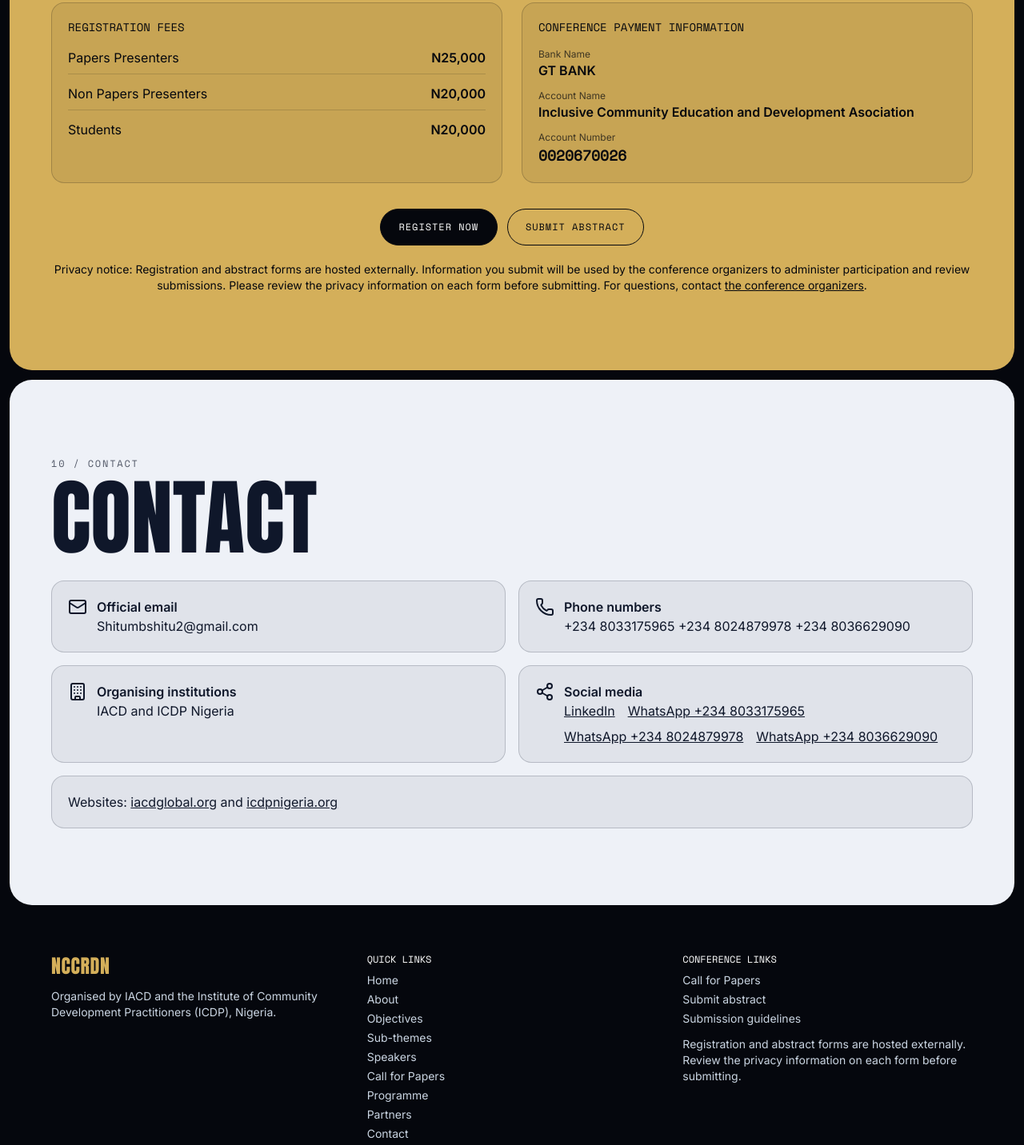
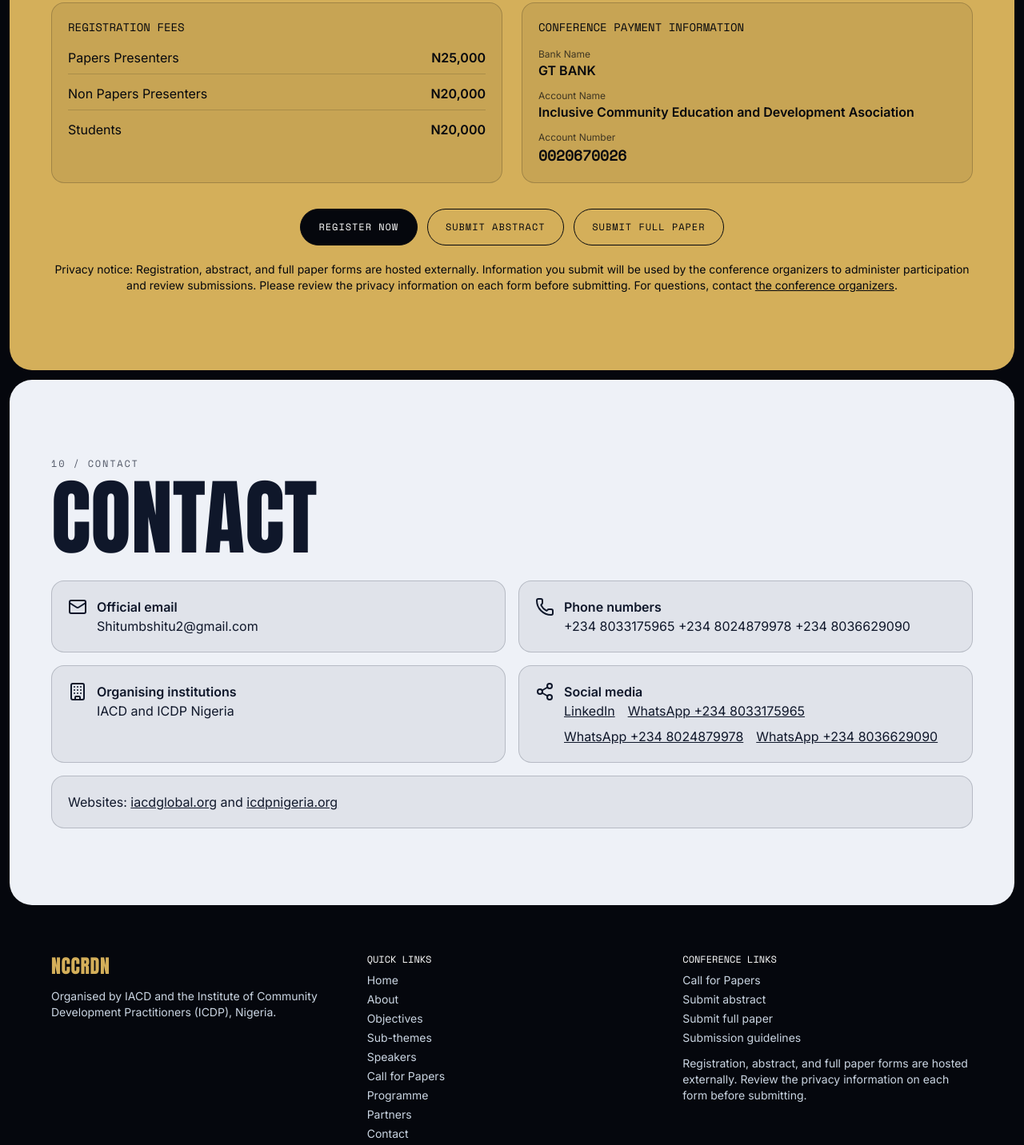
Before and after one commit to abba360/NCCRDN, a website built with Vite: page index.html in a window 1280 px wide. Shown: the part 8228-9660 px from the top of the page at 80% size. Built offline with nearby package versions, Linux system fonts and the light colour scheme.

Commit message:
Show full paper submission button
Co-authored-by: Copilot <223556219+Copilot@users.noreply.github.com>

```diff
--- a/index.html
+++ b/index.html
@@ -150,8 +150,8 @@
   <div class="mt-8 flex flex-wrap justify-center gap-3">
     <a data-link="register" target="_blank" rel="noopener" class="btn !bg-ink !text-white !border-ink">Register Now</a>
     <a data-link="abstract" target="_blank" rel="noopener" class="btn-o">Submit Abstract</a>
-    <!-- <a data-link="paper" target="_blank" rel="noopener" class="btn-o">Submit Full Paper</a></div> -->
-    <p class="w-full mt-2 text-sm">Privacy notice: Registration and abstract forms are hosted externally. Information you submit will be used by the conference organizers to administer participation and review submissions. Please review the privacy information on each form before submitting. For questions, contact <a class="underline" href="mailto:Shitumbshitu2@gmail.com">the conference organizers</a>.</p>
+    <a data-link="paper" target="_blank" rel="noopener" class="btn-o">Submit Full Paper</a>
+    <p class="w-full mt-2 text-sm">Privacy notice: Registration, abstract, and full paper forms are hosted externally. Information you submit will be used by the conference organizers to administer participation and review submissions. Please review the privacy information on each form before submitting. For questions, contact <a class="underline" href="mailto:Shitumbshitu2@gmail.com">the conference organizers</a>.</p>
 </div></section>
 
 <section id="contact" class="panel light"><div class="wrap">
@@ -167,8 +167,9 @@
     <div><h3 class="text-white font-mono uppercase text-xs mb-2">Conference links</h3><ul class="space-y-1">
       <li><a data-link="register" class="hover:text-gold" target="_blank" rel="noopener">Call for Papers</a></li>
       <li><a data-link="abstract" class="hover:text-gold" target="_blank" rel="noopener">Submit abstract</a></li>
+      <li><a data-link="paper" class="hover:text-gold" target="_blank" rel="noopener">Submit full paper</a></li>
       <li><a data-link="guidelines" download class="hover:text-gold">Submission guidelines</a></li></ul>
-      <p class="mt-3">Registration and abstract forms are hosted externally. Review the privacy information on each form before submitting.</p></div>
+      <p class="mt-3">Registration, abstract, and full paper forms are hosted externally. Review the privacy information on each form before submitting.</p></div>
   </div>
   <p class="max-w-6xl mx-auto mt-8 pt-4 border-t border-white/10">© 2026 National Conference on Community and Regional Development in Nigeria. All rights reserved.</p>
 </footer>
```
